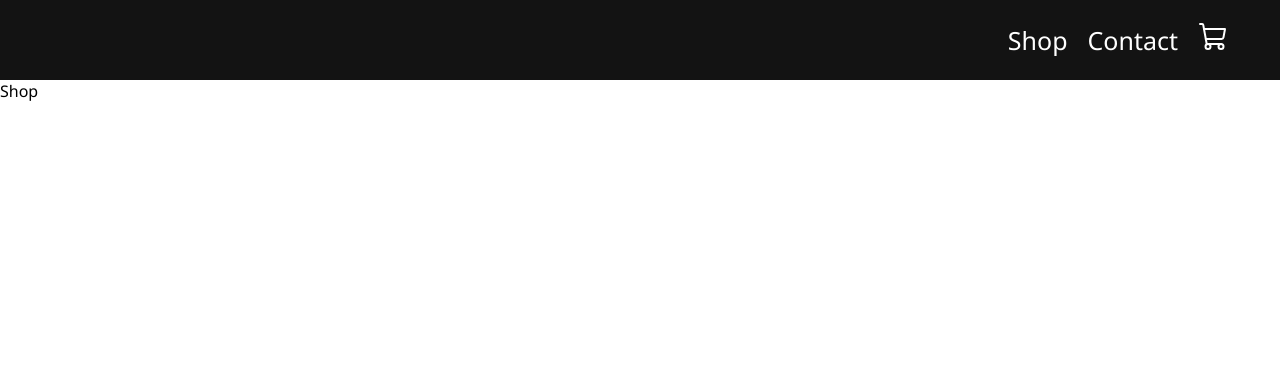
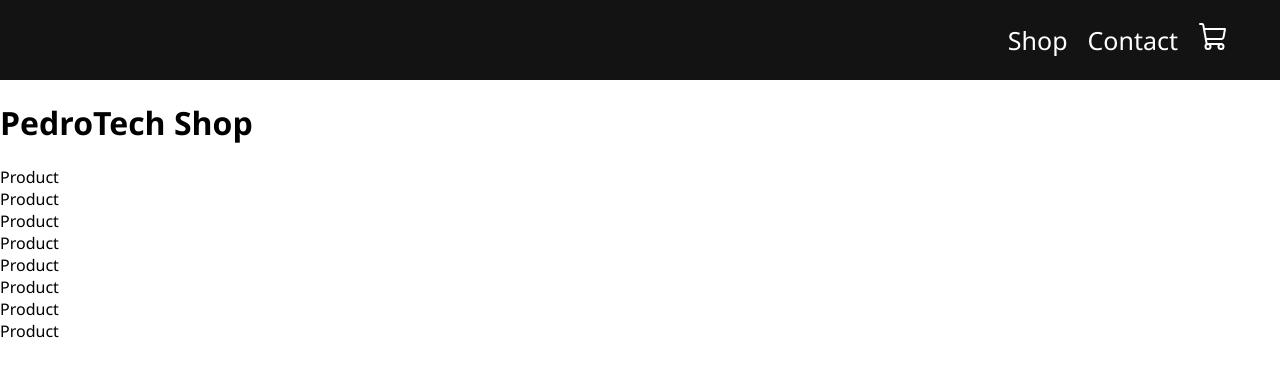
Before and after one commit to tla111/ecommerce-2023, a React (Vite) app in the folder frontend/: page / in a window 1280 px wide. Shown: the top 376 px of the page. Built offline with nearby package versions, Linux system fonts and the light colour scheme.

Commit message:
able to map through products

```diff
--- a/frontend/src/pages/shop/Product.jsx
+++ b/frontend/src/pages/shop/Product.jsx
@@ -0,0 +1,9 @@
+import React from 'react'
+
+const Product = () => {
+    return (
+        <div>Product</div>
+    )
+}
+
+export default Product
--- a/frontend/src/pages/shop/Shop.jsx
+++ b/frontend/src/pages/shop/Shop.jsx
@@ -1,11 +1,21 @@
 import React from "react";
-import { PRODUCTS } from "../../products";
-import { Product } from "./product";
+import { PRODUCTS } from "../../ProductData";
+import Product from "./Product";
 import "./shop.css";
 
 const Shop = () => {
     return (
-        <div>Shop</div>
+        <div className="shop">
+            <div className="shopTitle">
+                <h1>PedroTech Shop</h1>
+            </div>
+
+            <div className="products">
+                {PRODUCTS.map((product) => (
+                    <Product data={product} />
+                ))}
+            </div>
+        </div>
     )
 }
 
```
